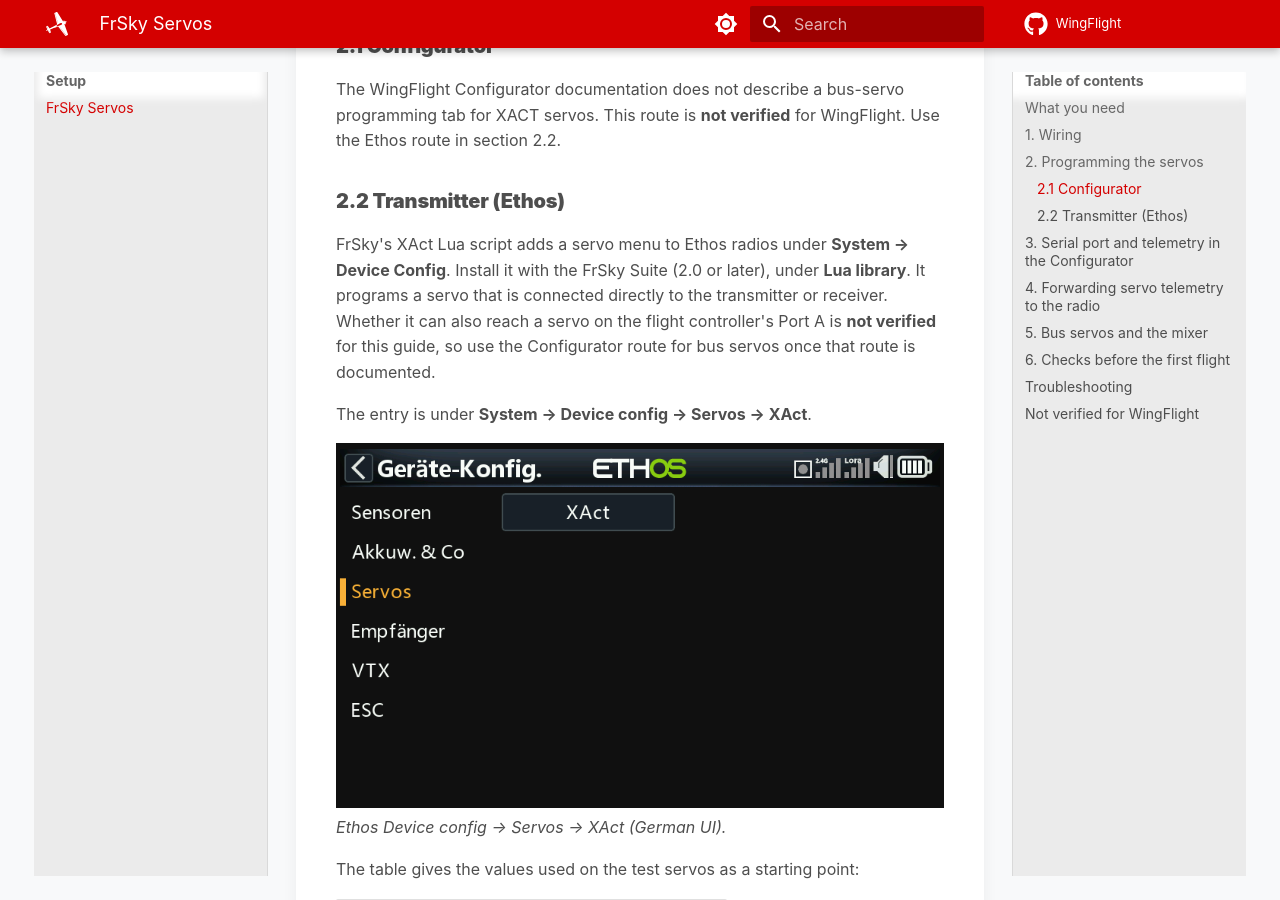
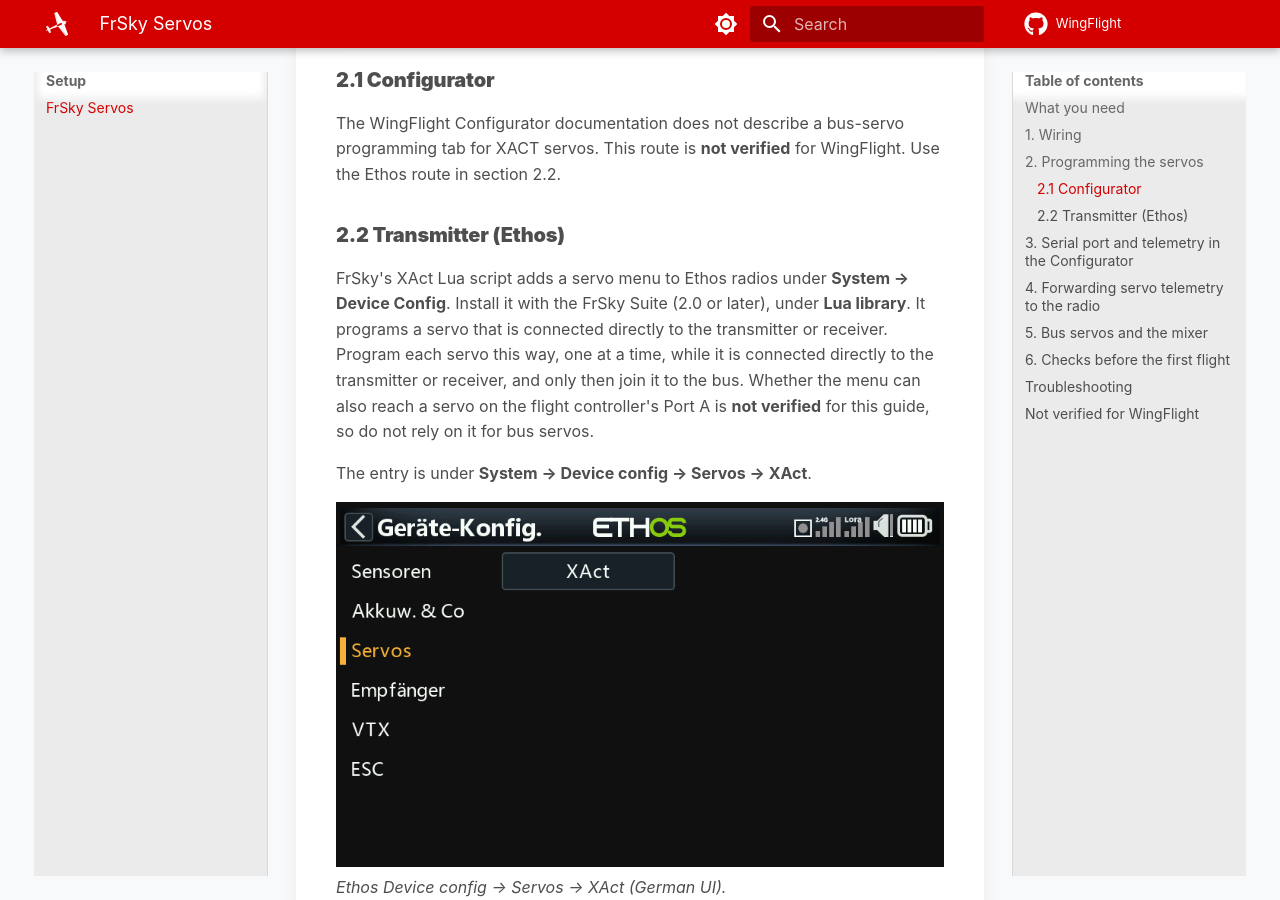
Before and after one commit to WingFlight/wingflight-docs, an MkDocs documentation site: the page built from docs/setup/frsky-servos.md, in a window 1280 px wide and 900 px high, scrolled down 2683 px. Built offline with MkDocs 1.6.1 and Material for MkDocs 9.7.7, drawn with Linux system fonts in a browser that asks for light colours; some of the changed text lies outside the part shown.

Commit message:
docs: give the FrSky servo guide one usable programming route
CodeRabbit review on #77: section 2.1 sent readers to the Ethos route, and
section 2.2 sent them back to the Configurator route for bus servos. The
Configurator route is unverified, so neither instruction could be followed.

The Ethos XAct menu is documented for a servo connected directly to the
transmitter or receiver. The guide now says to program each servo that way,
one at a time, before it joins the bus. Port A access stays marked as
unverified. The "What you need" list no longer promises the Configurator route.

Co-Authored-By: Claude Haiku 5.5 <noreply@anthropic.com>

```diff
--- a/docs/setup/frsky-servos.md
+++ b/docs/setup/frsky-servos.md
@@ -28,8 +28,9 @@ themselves are explained on their own pages, linked below.
   board's pinout before wiring.
 - Four XACT servos for two ailerons, the elevator and the rudder. They match the
   default mixer, see [section 5](#5-bus-servos-and-the-mixer).
-- The [Configurator](../configurator/index.md) and a transmitter with the
-  FrSky Ethos XAct menu, or the Configurator only, for the settings in section 3.
+- A transmitter with the FrSky Ethos XAct menu, to program each servo while it is
+  connected directly to the transmitter or receiver (section 2.2).
+- The [Configurator](../configurator/index.md) for the settings in section 3.
 
 ## 1. Wiring
 
@@ -91,9 +92,10 @@ Use the Ethos route in section 2.2.
 FrSky's XAct Lua script adds a servo menu to Ethos radios under
 **System → Device Config**. Install it with the FrSky Suite (2.0 or later),
 under **Lua library**. It programs a servo that is connected directly to the
-transmitter or receiver. Whether it can also reach a servo on the flight
-controller's Port A is **not verified** for this guide, so use the Configurator
-route for bus servos once that route is documented.
+transmitter or receiver. Program each servo this way, one at a time, while it is
+connected directly to the transmitter or receiver, and only then join it to the
+bus. Whether the menu can also reach a servo on the flight controller's Port A is
+**not verified** for this guide, so do not rely on it for bus servos.
 
 The entry is under **System → Device config → Servos → XAct**.
 
```
